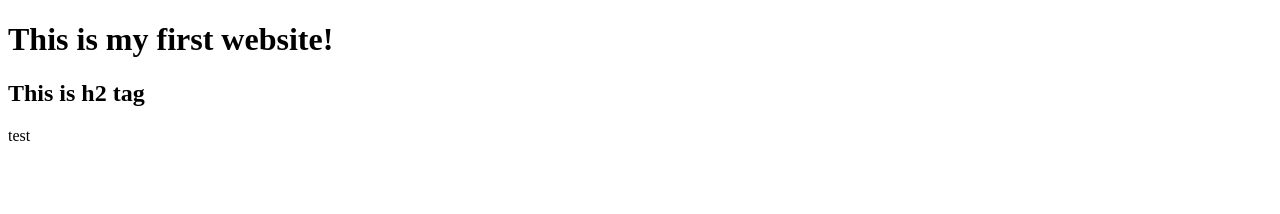
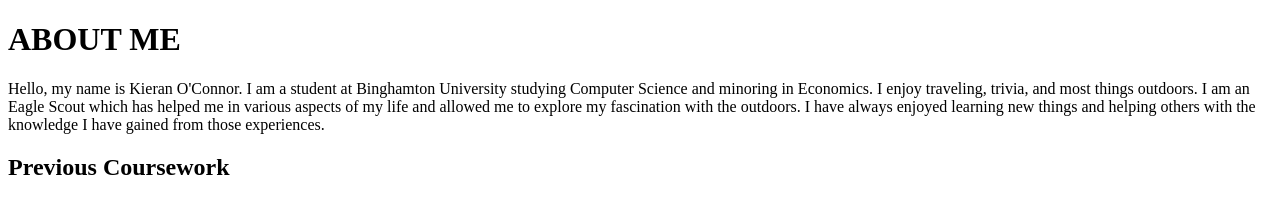
Before and after one commit to koconno8/myWebsite, a plain HTML site: page Personal/Website/index.html in a window 1280 px wide. Drawn offline with Linux system fonts and the light colour scheme.

Commit message:
Started Bio

```diff
--- a/Personal/Website/index.html
+++ b/Personal/Website/index.html
@@ -8,8 +8,11 @@
     <link rel="stylesheet" href="index.css">
   </head>
   <body>
-    <h1>This is my first website!</h1>
-    <h2>This is h2 tag</h2>
+    <h1>ABOUT ME</h1>
+        <p>Hello, my name is Kieran O'Connor. I am a student at Binghamton University studying Computer Science and minoring in Economics.
+        I enjoy traveling, trivia, and most things outdoors.
+        I am an Eagle Scout which has helped me in various aspects of my life and allowed me to explore my fascination with the outdoors.
+        I have always enjoyed learning new things and helping others with the knowledge I have gained from those experiences. </p>
+    <h2>Previous Coursework </h2>
   </body>
 </html>
-test
```
